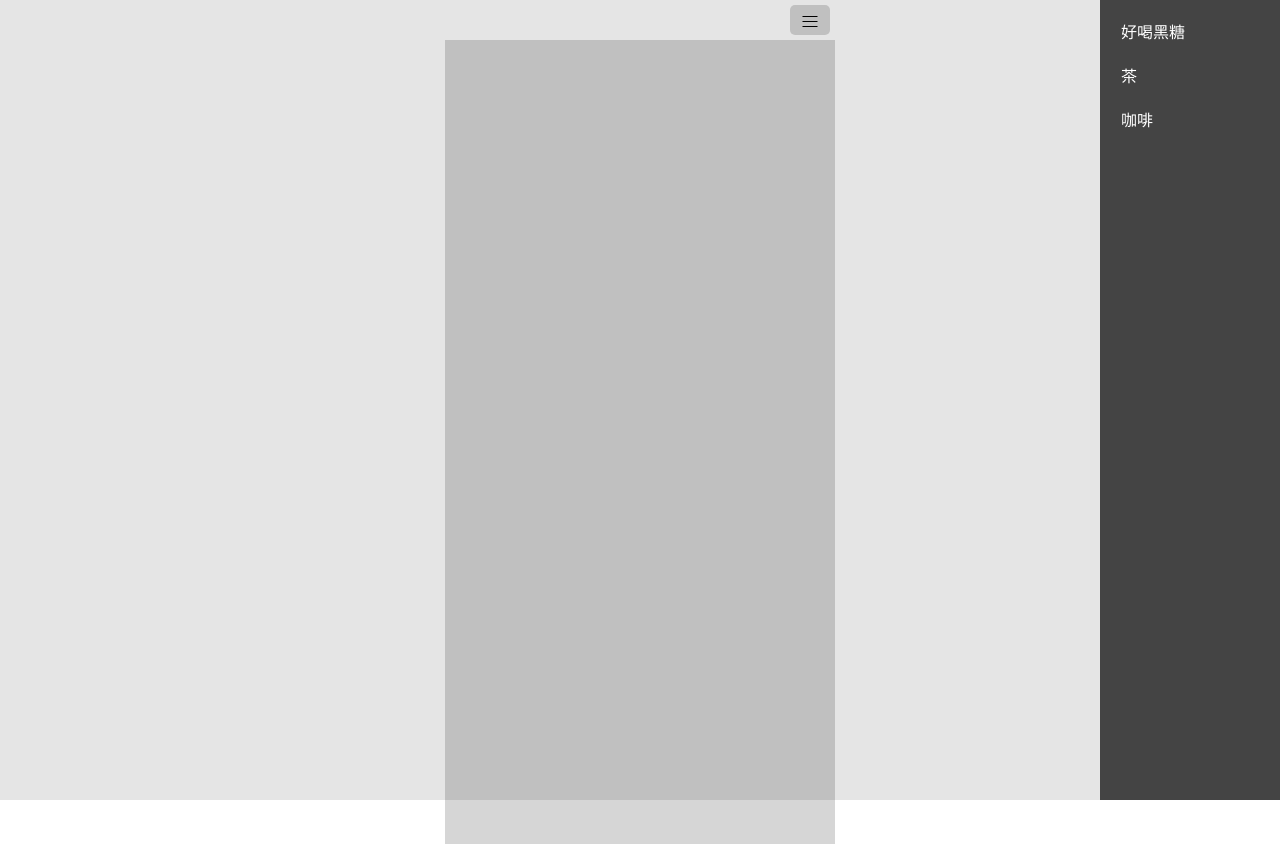
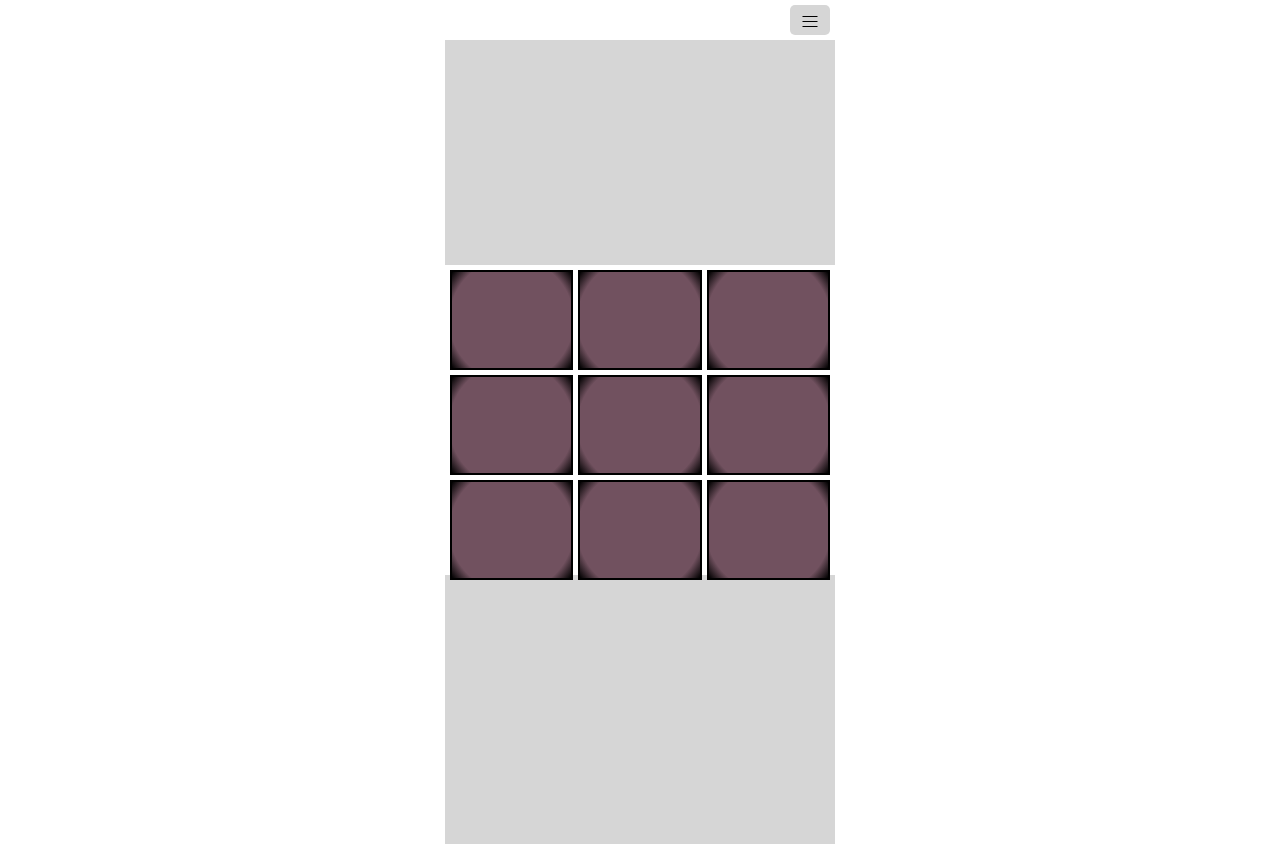
Before and after one commit to odinhusky/neutec-test, a Vue app in the folder nuetec-test/: page / in a window 1280 px wide. Built offline with nearby package versions, Linux system fonts and the light colour scheme.

Commit message:
[feat] 方格 & 閃爍動畫建置

```diff
--- a/nuetec-test/src/components/MobileView.vue
+++ b/nuetec-test/src/components/MobileView.vue
@@ -5,9 +5,46 @@ import { ref } from "vue";
 import ToggleBtn from "./ToggleBtn.vue";
 import NavContent from "./NavContent.vue";
 
-const count = ref(0);
+const blocksArr = ref([
+  {
+    key: "b1",
+    isShimmer: false,
+  },
+  {
+    key: "b2",
+    isShimmer: false,
+  },
+  {
+    key: "b3",
+    isShimmer: true,
+  },
+  {
+    key: "b4",
+    isShimmer: false,
+  },
+  {
+    key: "b5",
+    isShimmer: true,
+  },
+  {
+    key: "b6",
+    isShimmer: false,
+  },
+  {
+    key: "b7",
+    isShimmer: false,
+  },
+  {
+    key: "b8",
+    isShimmer: false,
+  },
+  {
+    key: "b9",
+    isShimmer: true,
+  },
+]);
 
-const isShowNavContent = ref(true);
+const isShowNavContent = ref(false);
 
 const openNavContent = () => {
   console.log("onToggleClick");
@@ -30,10 +67,32 @@ const closeNavContent = () => {
         @closeNavContent="closeNavContent"
       />
     </section>
+
+    <div class="blocks-cotainer">
+      <div class="blocks">
+        <div
+          class="block"
+          v-for="item in blocksArr"
+          :key="item.key"
+          :class="{ shimmer: item.isShimmer }"
+        ></div>
+      </div>
+    </div>
   </div>
 </template>
 
 <style lang="scss" scoped>
+@keyframes fadeInOut {
+  0%,
+  100% {
+    opacity: 1;
+  }
+
+  50% {
+    opacity: 0.6;
+  }
+}
+
 .mobile-view {
   width: 390px;
   height: 844px;
@@ -49,4 +108,36 @@ const closeNavContent = () => {
   display: flex;
   justify-content: flex-end;
 }
+
+.blocks-cotainer {
+  width: 100%;
+  height: calc(100vh - 40px);
+  display: flex;
+  flex-direction: column;
+  justify-content: center;
+
+  .blocks {
+    width: 100%;
+    height: 310px;
+    background: #fff;
+    display: grid;
+    grid-template-columns: repeat(3, 1fr);
+    gap: 5px;
+    padding: 5px;
+  }
+
+  .block {
+    height: 100px;
+    border: black solid 2px;
+    background: radial-gradient(
+      circle,
+      rgba(113, 81, 95, 1) 81%,
+      rgba(0, 0, 0, 1) 100%
+    );
+
+    &.shimmer {
+      animation: fadeInOut 0.5s infinite;
+    }
+  }
+}
 </style>
```
